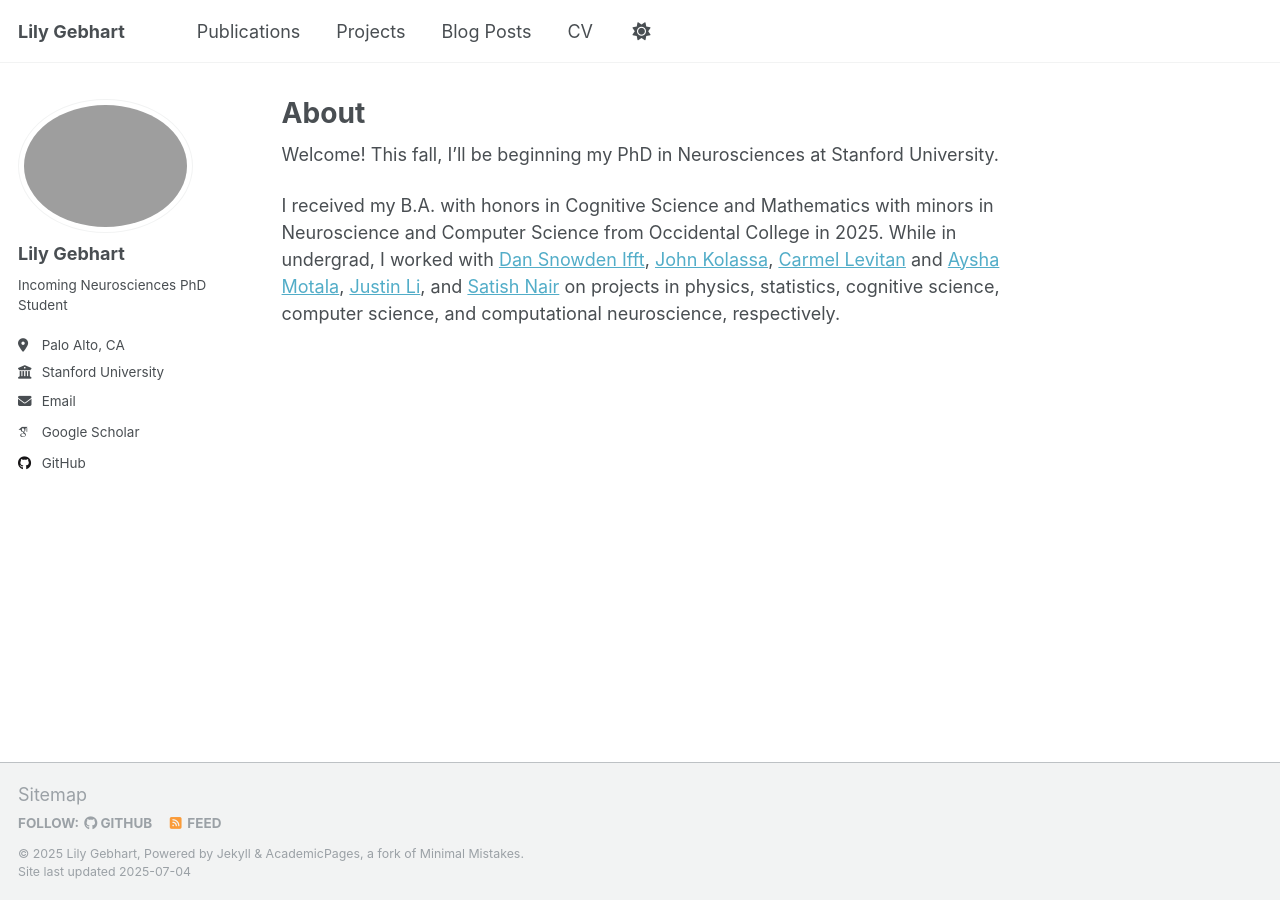
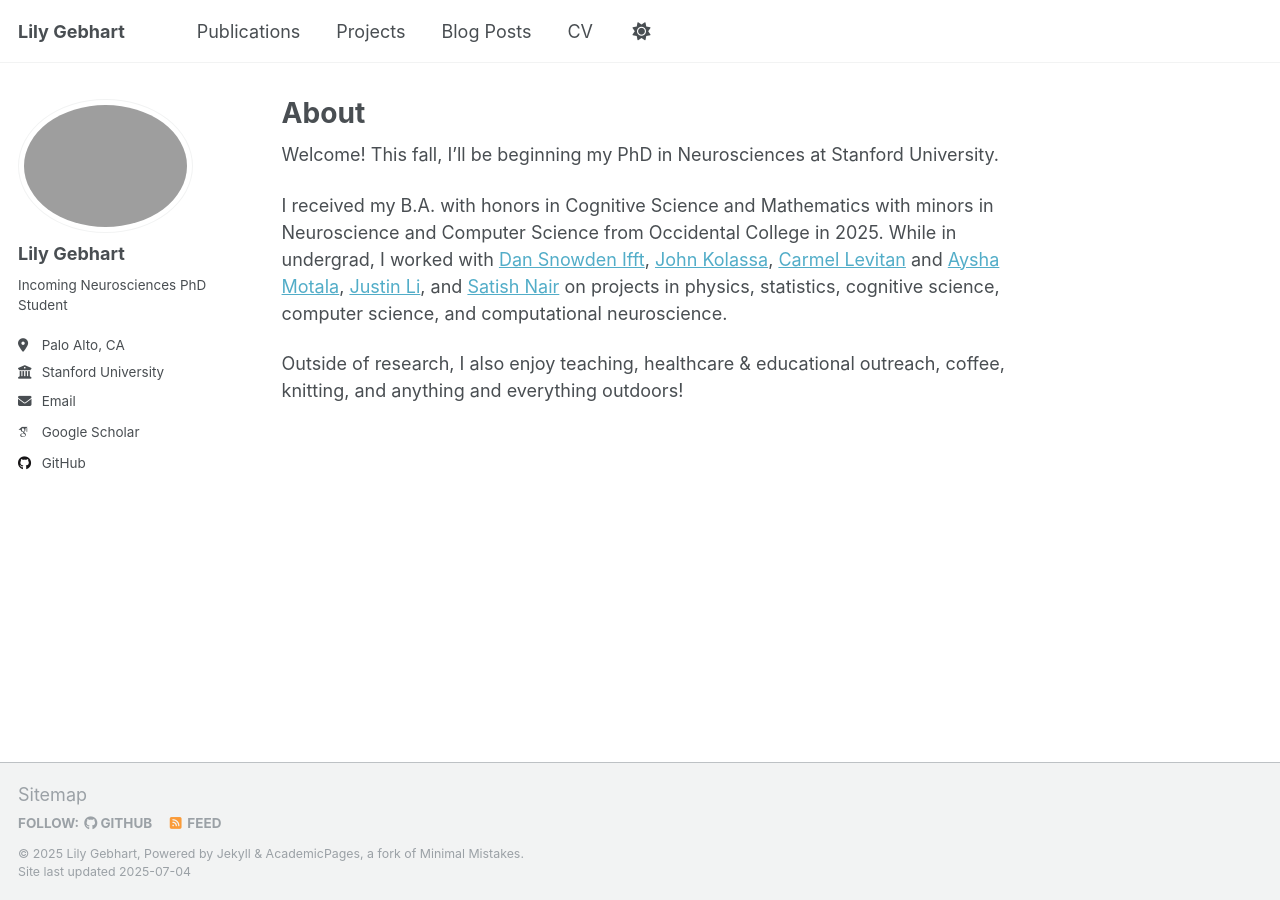
Before and after one commit to Lily-Gebhart/Lily-Gebhart.github.io, a Jekyll site: the page built from _pages/about.md, in a window 1280 px wide. Built offline with Jekyll 4.4.1, drawn with Linux system fonts in a browser that asks for light colours; some web fonts are replaced.

Commit message:
Update about.md

```diff
--- a/_pages/about.md
+++ b/_pages/about.md
@@ -9,4 +9,6 @@ redirect_from:
 
 Welcome! This fall, I'll be beginning my PhD in Neurosciences at Stanford University.
 
-I received my B.A. with honors in Cognitive Science and Mathematics with minors in Neuroscience and Computer Science from Occidental College in 2025. While in undergrad, I worked with [Dan Snowden Ifft](https://www.oxy.edu/academics/faculty/daniel-snowden-ifft), [John Kolassa](https://statistics.rutgers.edu/people-pages/faculty/people/395-john-kolassa), [Carmel Levitan](https://www.oxy.edu/academics/faculty/carmel-levitan) and [Aysha Motala](https://www.stir.ac.uk/people/1791684), [Justin Li](https://www.oxy.edu/academics/faculty/justin-li), and [Satish Nair](https://nairs.mufaculty.umsystem.edu/home) on projects in physics, statistics, cognitive science, computer science, and computational neuroscience, respectively.
+I received my B.A. with honors in Cognitive Science and Mathematics with minors in Neuroscience and Computer Science from Occidental College in 2025. While in undergrad, I worked with [Dan Snowden Ifft](https://www.oxy.edu/academics/faculty/daniel-snowden-ifft), [John Kolassa](https://statistics.rutgers.edu/people-pages/faculty/people/395-john-kolassa), [Carmel Levitan](https://www.oxy.edu/academics/faculty/carmel-levitan) and [Aysha Motala](https://www.stir.ac.uk/people/1791684), [Justin Li](https://www.oxy.edu/academics/faculty/justin-li), and [Satish Nair](https://nairs.mufaculty.umsystem.edu/home) on projects in physics, statistics, cognitive science, computer science, and computational neuroscience.
+
+Outside of research, I also enjoy teaching, healthcare & educational outreach, coffee, knitting, and anything and everything outdoors!
```
